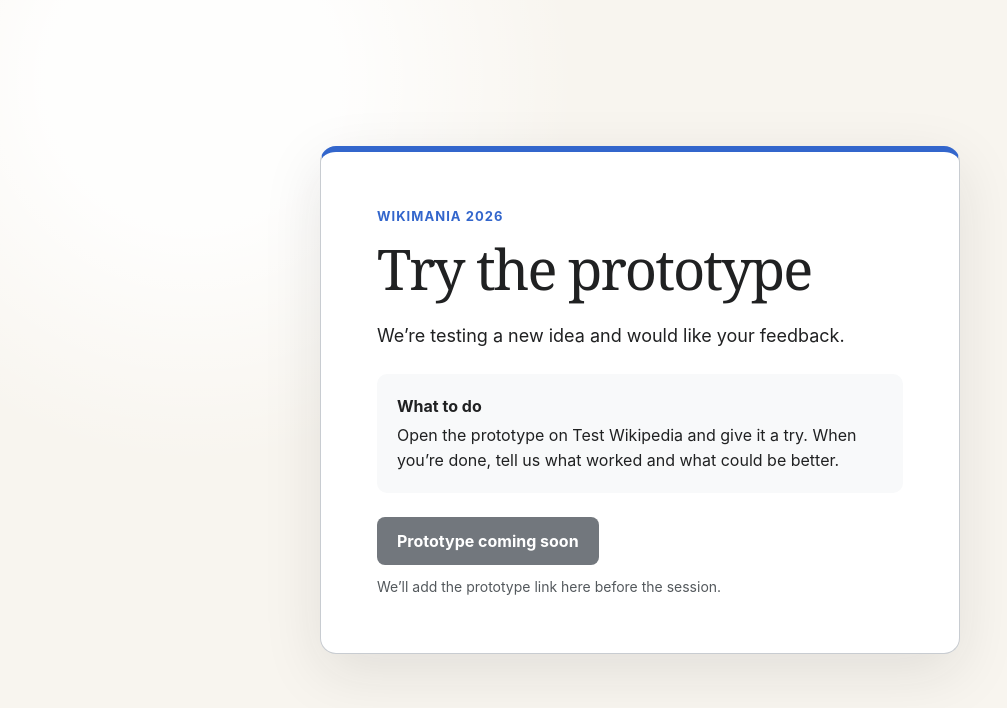
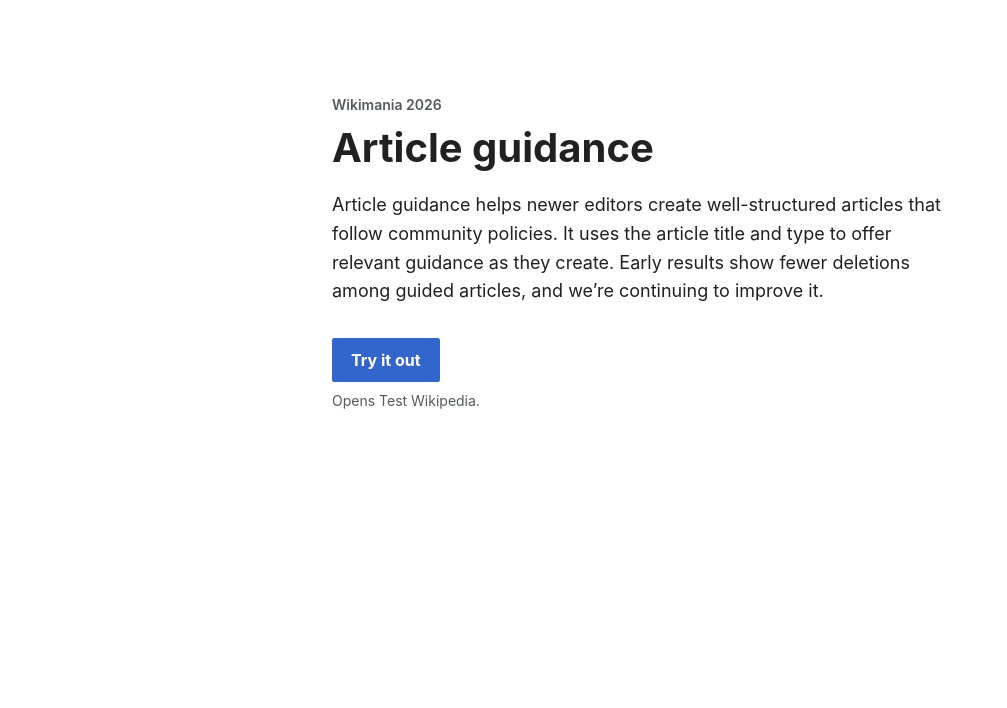
Before and after one commit to Sudhanshugtm/Wikimania26, a website: page index.html in a window 1280 px wide. Shown: the whole page, without its empty margins (0-1007 px from the left). Drawn offline with Linux system fonts and the light colour scheme.

Commit message:
Publish Article Guidance invitation

```diff
--- a/index.html
+++ b/index.html
@@ -3,133 +3,92 @@
 <head>
 	<meta charset="utf-8">
 	<meta name="viewport" content="width=device-width, initial-scale=1">
-	<meta name="theme-color" content="#202122">
-	<title>Try the prototype · Wikimania 2026</title>
+	<meta name="theme-color" content="#ffffff">
+	<title>Article guidance · Wikimania 2026</title>
 	<style>
 		:root {
-			color-scheme: light;
 			font-family: -apple-system, BlinkMacSystemFont, "Segoe UI", Roboto, Inter, sans-serif;
 			color: #202122;
-			background: #f8f5ef;
+			background: #fff;
 		}
 
 		* { box-sizing: border-box; }
 
 		body {
 			min-width: 320px;
-			min-height: 100vh;
-			min-height: 100svh;
 			margin: 0;
-			background:
-				radial-gradient(circle at 15% 10%, rgb(255 255 255 / 90%) 0 9rem, transparent 24rem),
-				#f8f5ef;
+			background: #fff;
 		}
 
 		main {
-			display: grid;
-			place-items: center;
-			min-height: 100vh;
-			min-height: 100svh;
-			padding: 20px;
+			width: 100%;
+			max-width: 680px;
+			margin: 0 auto;
+			padding: 48px 20px;
 		}
 
-		.note {
-			width: 100%;
-			max-width: 640px;
-			padding: clamp(28px, 7vw, 56px);
-			border: 1px solid #c8ccd1;
-			border-top: 6px solid #36c;
-			border-radius: 16px;
-			background: #fff;
-			box-shadow: 0 18px 60px rgb(32 33 34 / 10%);
-		}
-
-		.eyebrow {
-			margin: 0 0 16px;
-			color: #36c;
-			font-size: 0.8125rem;
-			font-weight: 700;
-			letter-spacing: 0.08em;
-			text-transform: uppercase;
+		.context {
+			margin: 0 0 12px;
+			color: #54595d;
+			font-size: 0.875rem;
+			font-weight: 600;
 		}
 
 		h1 {
-			max-width: 14ch;
 			margin: 0;
-			font-family: Georgia, "Times New Roman", serif;
-			font-size: clamp(2rem, 8vw, 3.5rem);
-			font-weight: 500;
-			letter-spacing: -0.035em;
-			line-height: 1.03;
+			font-size: clamp(2rem, 8vw, 2.5rem);
+			line-height: 1.15;
 		}
 
-		.intro {
-			max-width: 48ch;
-			margin: 24px 0 0;
-			font-size: clamp(1rem, 2.4vw, 1.125rem);
+		.summary {
+			margin: 20px 0 0;
+			font-size: 1.125rem;
 			line-height: 1.6;
 		}
 
-		.instructions {
-			margin: 24px 0;
-			padding: 20px;
-			border-radius: 10px;
-			background: #f8f9fa;
-			line-height: 1.55;
-		}
-
-		.instructions strong {
-			display: block;
-			margin-bottom: 4px;
-		}
+		.actions { margin-top: 32px; }
 
 		.cta {
 			display: inline-flex;
 			align-items: center;
 			justify-content: center;
-			min-height: 48px;
+			min-height: 44px;
 			width: 100%;
-			padding: 12px 20px;
-			border-radius: 8px;
-			background: #72777d;
+			padding: 10px 18px;
+			border: 1px solid #36c;
+			border-radius: 2px;
+			background: #36c;
 			color: #fff;
 			font-weight: 700;
-			text-align: center;
-			cursor: not-allowed;
+			text-decoration: none;
 		}
 
-		.status {
-			margin: 12px 0 0;
+		.cta:hover { background: #2a4b8d; }
+		.cta:active { background: #2a4b8d; border-color: #2a4b8d; }
+		.cta:focus-visible { outline: 2px solid #202122; outline-offset: 2px; }
+
+		.note {
+			margin: 10px 0 0;
 			color: #54595d;
 			font-size: 0.875rem;
-			line-height: 1.45;
-			text-align: center;
 		}
 
 		@media (min-width: 600px) {
-			main { padding: 40px; }
+			main { padding: 96px 32px; }
 			.cta { width: auto; }
-			.status { text-align: left; }
-		}
-
-		@media (prefers-reduced-motion: reduce) {
-			* { scroll-behavior: auto !important; }
 		}
 	</style>
 </head>
 <body>
 	<main>
-		<article class="note" aria-labelledby="page-title">
-			<p class="eyebrow">Wikimania 2026</p>
-			<h1 id="page-title">Try the prototype</h1>
-			<p class="intro">We’re testing a new idea and would like your feedback.</p>
-			<div class="instructions">
-				<strong>What to do</strong>
-				Open the prototype on Test Wikipedia and give it a try. When you’re done, tell us what worked and what could be better.
+		<article aria-labelledby="page-title">
+			<p class="context">Wikimania 2026</p>
+			<h1 id="page-title">Article guidance</h1>
+			<p class="summary">Article guidance helps newer editors create well-structured articles that follow community policies. It uses the article title and type to offer relevant guidance as they create. Early results show fewer deletions among guided articles, and we’re continuing to improve it.</p>
+			<div class="actions">
+				<a class="cta" href="https://test.wikipedia.org/wiki/Special:NewArticle" target="_blank" rel="noopener">Try it out</a>
+				<p class="note">Opens Test Wikipedia.</p>
 			</div>
-			<!-- Replace this span with an anchor to the Test Wikipedia prototype when its URL is ready. -->
-			<span class="cta" aria-disabled="true">Prototype coming soon</span>
-			<p class="status">We’ll add the prototype link here before the session.</p>
 		</article>
 	</main>
 </body>
```
Also changed, not shown: package.json (added, +10 -0 lines), scripts/build-site.mjs (added, +24 -0 lines), test-hosting.mjs (added, +21 -0 lines), test-page.mjs (+7 -7 lines), .openai/hosting.json (added), 1 other file.
